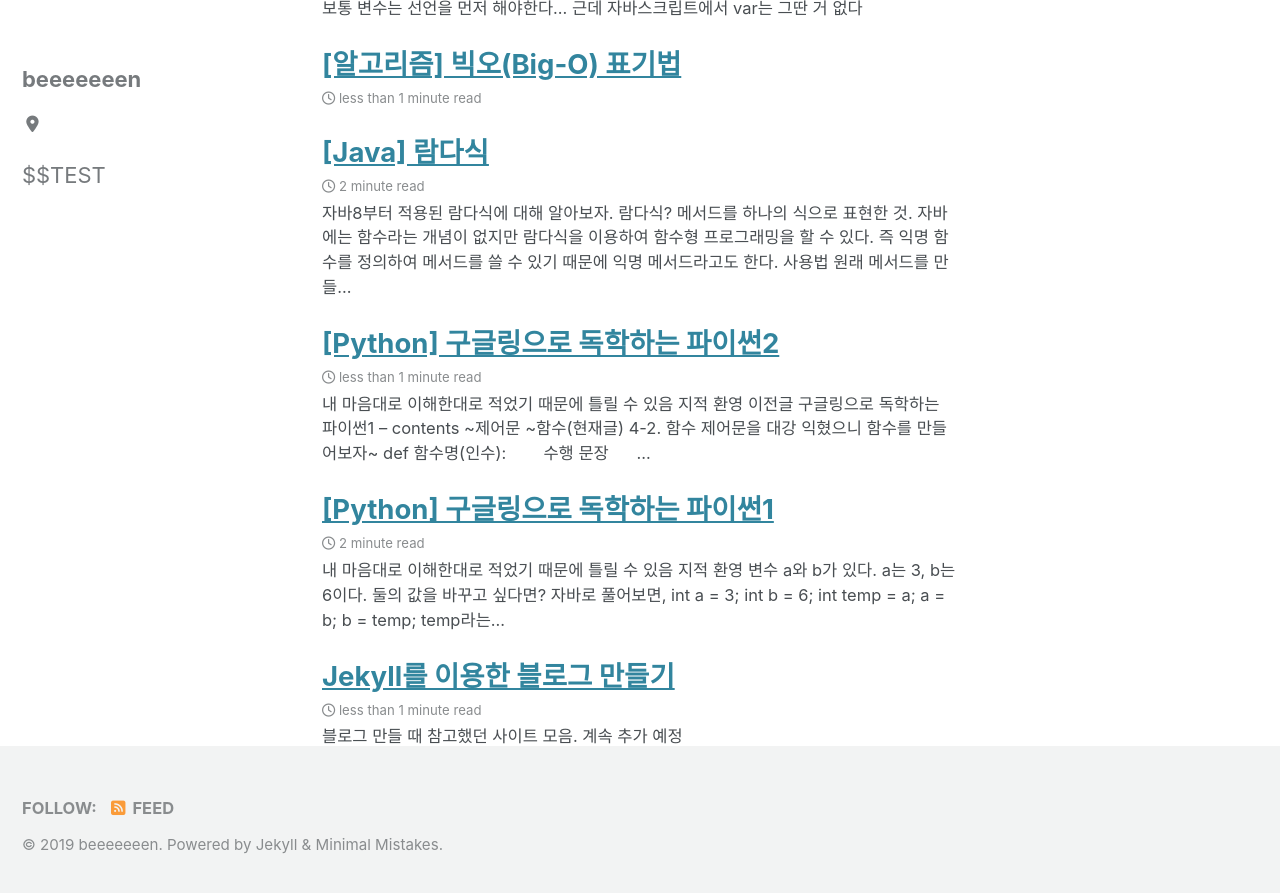
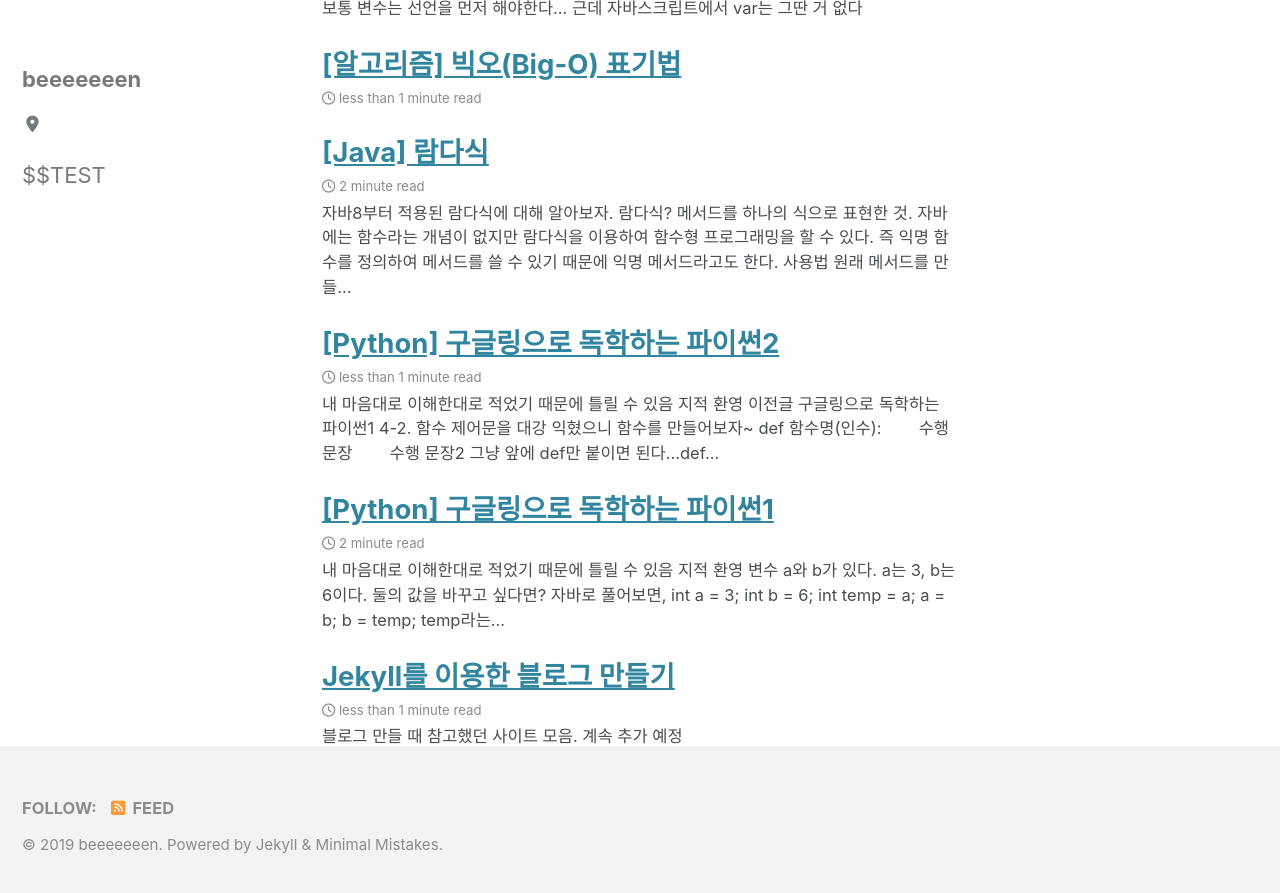
Before and after one commit to sbeeeeeeen/sbeeeeeeen.github.io, a Jekyll site: the page built from year-archive.md, in a window 1280 px wide and 900 px high, scrolled down 1054 px. Shown: the top 893 px of the window. Built offline with Jekyll 4.4.1, drawn with Linux system fonts in a browser that asks for light colours; cached includes are drawn as plain includes; nearby versions of some CDN libraries; comment, search, counter and statistics services are not loaded; a style sheet for code colours, icons or effects is not loaded.

Commit message:
Update 2019-09-03-python2.md

````diff
--- a/_posts/2019-09-03-python2.md
+++ b/_posts/2019-09-03-python2.md
@@ -8,11 +8,6 @@ categories: python
 
 **이전글**
 [구글링으로 독학하는 파이썬1](https://sbeeeeeeen.github.io/python/python1/)
-
-
--- contents
-1. [~제어문](https://sbeeeeeeen.github.io/python/python1/)
-2. [~함수(현재글)](https://sbeeeeeeen.github.io/python/python2/)
 
 <br><br>
 ### 4-2. 함수
@@ -69,3 +64,6 @@ categories: python
 7
 ```
 이렇다~ 끝!
+
+**다음글**
+[구글링으로 독학하는 파이썬3](https://sbeeeeeeen.github.io/python/python3/)
````
